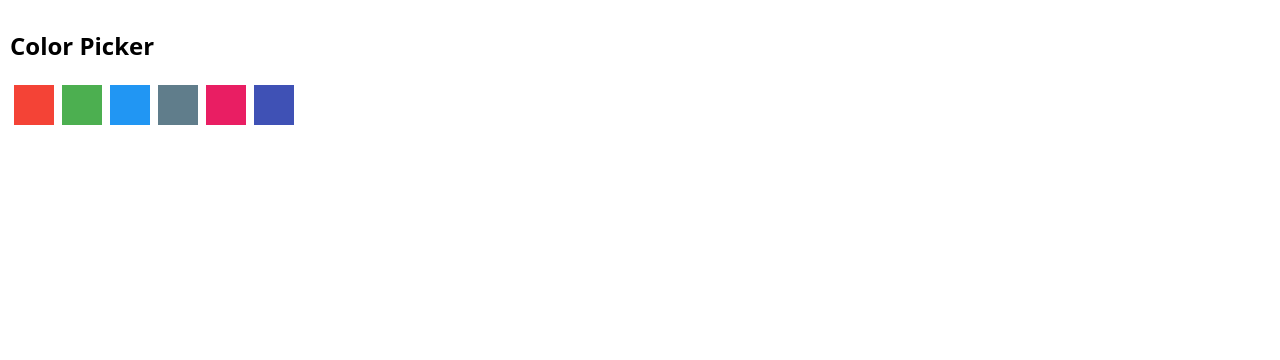
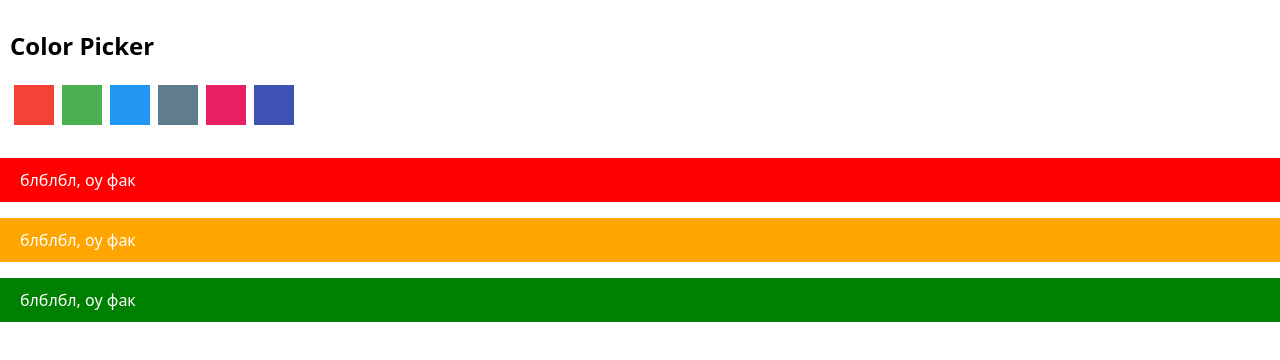
Before and after one commit to al-burlachenko/02-components-styling, a React (Create React App) app: page / in a window 1280 px wide. Shown: the top 360 px of the page. Built offline with nearby package versions, Linux system fonts and the light colour scheme.

Commit message:
adds Alert

```diff
--- /dev/null
+++ b/src/components/Alert/Alert.js
@@ -0,0 +1,20 @@
+import s from 'components/Alert/Alert.module.css';
+import PropTypes from 'prop-types';
+
+function Alert({ text, type }) {
+  return (
+    // <p role="alert" className={`${s[type]}`}>
+    //   {text}
+    // </p>
+    <p role="alert" className={s[type]}>
+      {text}
+    </p>
+  );
+}
+
+export default Alert;
+
+Alert.propTypes = {
+  text: PropTypes.string.isRequired,
+  type: PropTypes.oneOf(['error', 'warning', 'success']).isRequired,
+};
--- /dev/null
+++ b/src/components/Alert/Alert.module.css
@@ -0,0 +1,21 @@
+.alert {
+  line-height: 1.5;
+  padding: 10px 20px;
+  background-color: gray;
+  color: #fff;
+}
+
+.error {
+  composes: alert;
+  background-color: red;
+}
+
+.warning {
+  composes: alert;
+  background-color: orange;
+}
+
+.success {
+  composes: alert;
+  background-color: green;
+}
--- /dev/null
+++ b/src/components/Alert/index.js
@@ -0,0 +1 @@
+export { default } from './Alert';
--- a/src/components/App.js
+++ b/src/components/App.js
@@ -1,8 +1,16 @@
 import colorPickerOptions from 'colorPickerOptions.json';
+import Alert from './Alert';
 import ColorPicker from './ColorPicker';
 
 function App() {
-  return <ColorPicker options={colorPickerOptions} />;
+  return (
+    <>
+      <ColorPicker options={colorPickerOptions} />
+      <Alert text="блблбл, оу фак" type="error" />
+      <Alert text="блблбл, оу фак" type="warning" />
+      <Alert text="блблбл, оу фак" type="success" />
+    </>
+  );
 }
 
 export default App;
```
